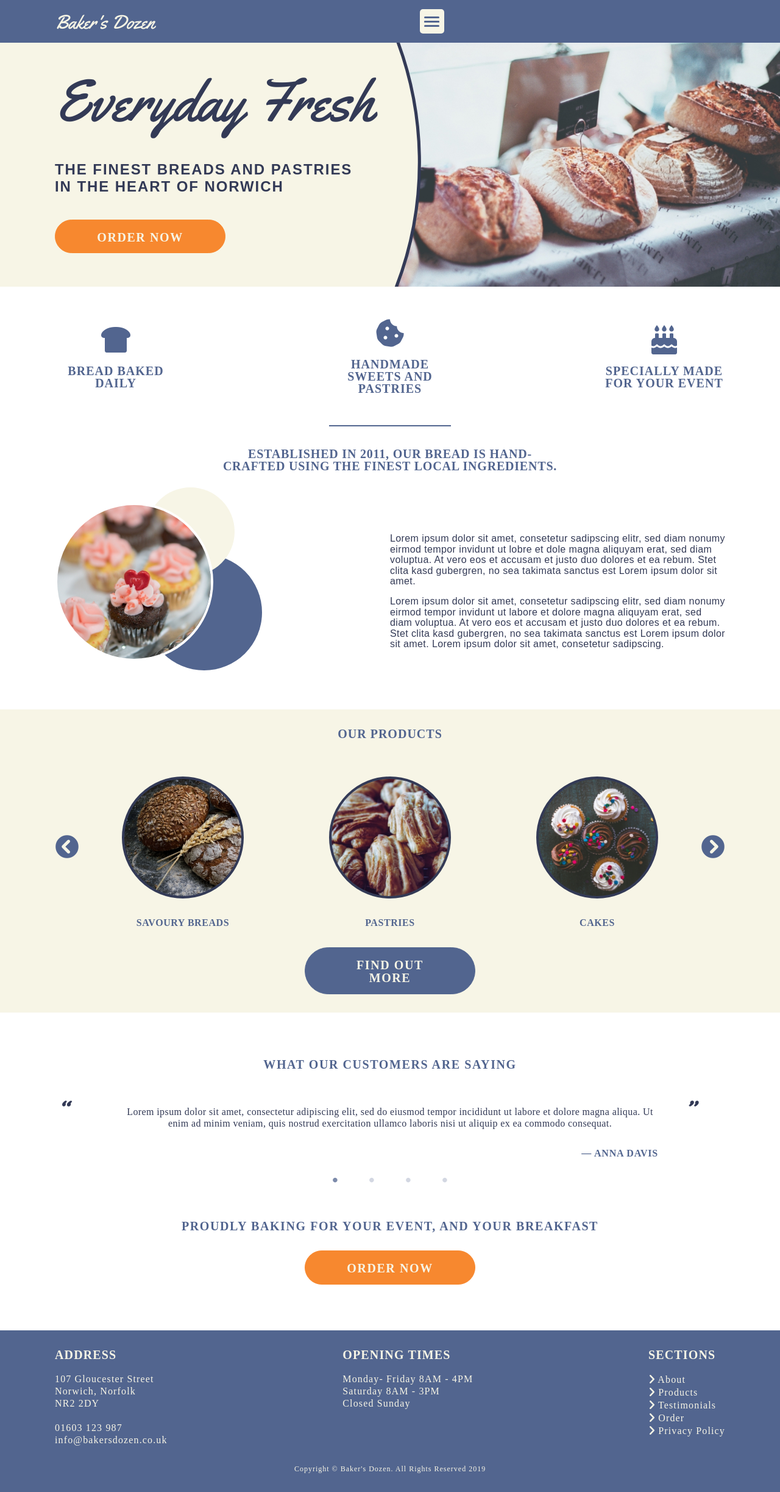
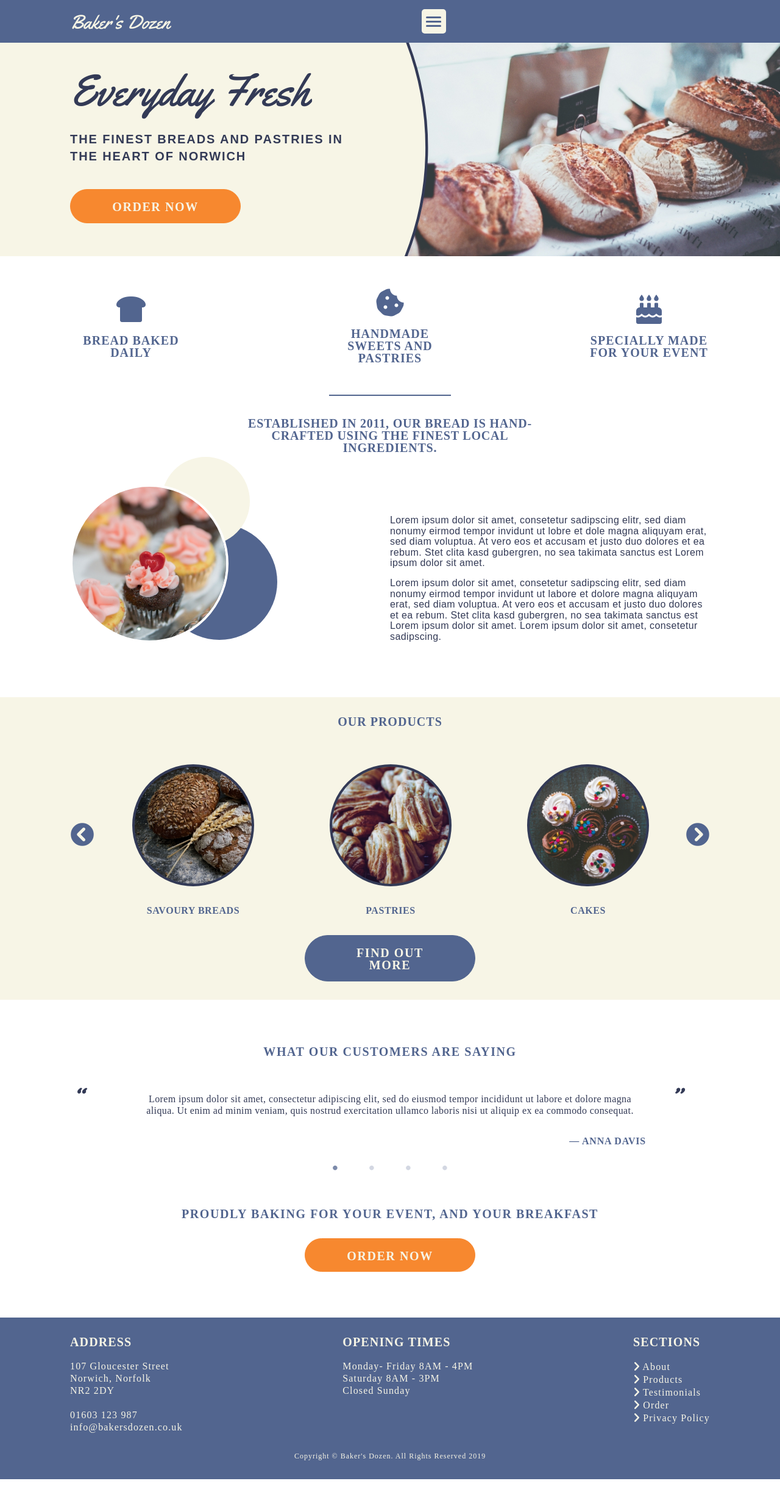
Before and after one commit to Scarnface/bakersDozen, a PHP site: page / in a window 1280 px wide. Shown: the whole page at 61% size. After the commit the page ends 2425 px from the top, so only its background shows below. Run offline with PHP 8.4, Linux system fonts and the light colour scheme; some libraries are stand-ins or nearby versions; some web fonts are replaced.

Commit message:
Small changes to the sizing of the hero banner

```diff
--- a/dist/css/order.css
+++ b/dist/css/order.css
@@ -37,7 +37,7 @@ input:-webkit-autofill:active {
 }
 @media (min-width: 1200px) {
   .container {
-    width: 1100px;
+    width: 1050px;
   }
 }
 @media (min-width: 1400px) {
--- a/dist/css/style.css
+++ b/dist/css/style.css
@@ -40,7 +40,7 @@ input:-webkit-autofill:active {
 }
 @media (min-width: 1200px) {
   .container {
-    width: 1100px;
+    width: 1050px;
   }
 }
 @media (min-width: 1400px) {
@@ -323,7 +323,6 @@ label {
 }
 @media (min-width: 992px) {
   .hero {
-    height: 400px;
     background: url("../assets/img/Optimized-hero-bread.jpg");
     background-position: 44vw 0%;
     background-size: 65%;
@@ -338,7 +337,7 @@ label {
 @media (min-width: 1400px) {
   .hero {
     background-size: 50%;
-    background-position: 50vw 25%;
+    background-position: 51vw 28%;
   }
 }
 
@@ -353,6 +352,8 @@ label {
   margin-right: auto;
   position: relative;
   z-index: 10;
+  padding-top: 50px;
+  padding-bottom: 50px;
 }
 .heroText h1 {
   color: #fff;
@@ -367,7 +368,6 @@ label {
 }
 @media (min-width: 992px) {
   .heroText h1 {
-    font-size: 6rem;
     color: #333a56;
     margin-top: -1.5rem;
   }
@@ -379,7 +379,6 @@ label {
 @media (min-width: 992px) {
   .heroText h2 {
     color: #333a56;
-    font-size: 1.5rem;
     line-height: 1.75rem;
     letter-spacing: 0.12rem;
     width: 65%;
@@ -389,7 +388,7 @@ label {
 }
 @media (min-width: 1200px) {
   .heroText h2 {
-    margin-top: 2rem;
+    margin-top: 1rem;
     margin-bottom: 2.5rem;
     width: 45%;
   }
@@ -419,13 +418,13 @@ label {
   display: none;
   background: url("../assets/img/circle.svg");
   background-repeat: no-repeat;
-  background-size: 100%;
+  background-size: 85%;
   height: 100%;
   width: 100%;
   background-position: 0% 50%;
   position: absolute;
   top: 0;
-  left: -32%;
+  left: -13%;
 }
 @media (min-width: 992px) {
   .heroCircle {
@@ -434,7 +433,7 @@ label {
 }
 @media (min-width: 1200px) {
   .heroCircle {
-    left: -40%;
+    left: -25%;
   }
 }
 
--- a/src/scss/partials/_baseStyles.scss
+++ b/src/scss/partials/_baseStyles.scss
@@ -35,7 +35,7 @@ input:-webkit-autofill:active {
       width: 920px;
     }
     @include media-xl {
-      width: 1100px;
+      width: 1050px;
     }
     @include media-xxl {
       width: 1100px;
--- a/src/scss/partials/_hero.scss
+++ b/src/scss/partials/_hero.scss
@@ -11,7 +11,6 @@
         background-position: 50% 42%;
     }
     @include media-lg {
-        height: 400px;
         background: url("../assets/img/Optimized-hero-bread.jpg");
         background-position: 44vw 0%;
         background-size: 65%;
@@ -22,7 +21,7 @@
     }
     @include media-xxl {
         background-size: 50%;
-        background-position: 50vw 25%;
+        background-position: 51vw 28%;
     }
 }
 
@@ -37,6 +36,8 @@
     margin-right: auto;
     position: relative;
     z-index: 10;
+    padding-top: 50px;
+    padding-bottom: 50px;
     h1 {
         color: $white;
         font-size: 3.5rem;
@@ -46,7 +47,6 @@
             margin-top: -.85rem;
         }
         @include media-lg {
-            font-size: 6rem;
             color: $brand-darkBlue;
             margin-top: -1.5rem;
         }
@@ -56,7 +56,6 @@
         font-size: 1.25rem;
         @include media-lg {
             color: $brand-darkBlue;
-            font-size: 1.5rem;
             line-height: 1.75rem;
             letter-spacing: 0.12rem;
             width: 65%;
@@ -64,7 +63,7 @@
             margin-bottom: 1.5rem;
         }
         @include media-xl {
-            margin-top: 2rem;
+            margin-top: 1rem;
             margin-bottom: 2.5rem;;
             width: 45%;
         }
@@ -90,17 +89,17 @@
     display: none;
     background: url("../assets/img/circle.svg");
     background-repeat: no-repeat;
-    background-size: 100%;
+    background-size: 85%;
     height: 100%;
     width: 100%;
     background-position: 0% 50%;
     position: absolute;
     top: 0;
-    left: -32%;
+    left: -13%;
     @include media-lg {
         display: block;
     }
     @include media-xl {
-        left: -40%;
+        left: -25%;
     }
 }
```
Also changed, not shown: 2 other files.
